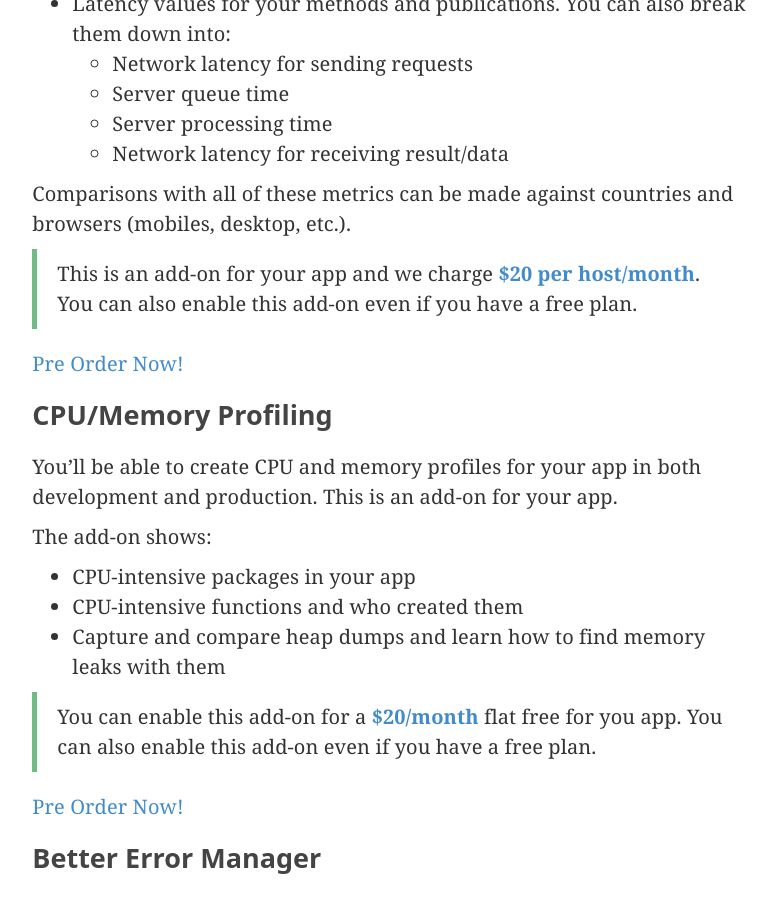
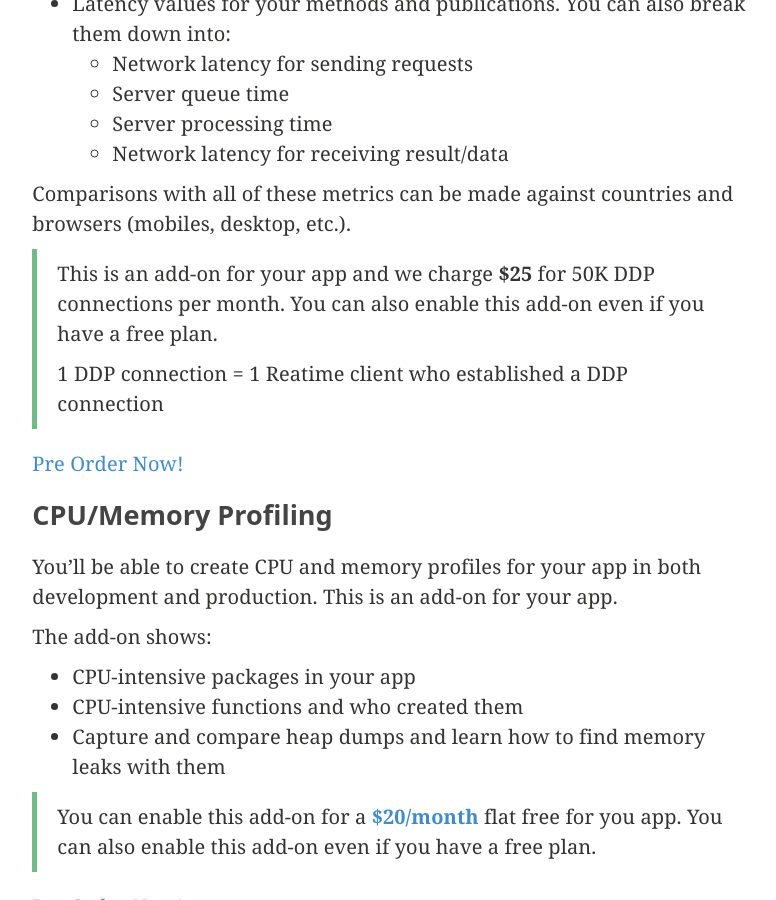
Before and after one commit to kadiraio/kadiraio.github.io, a Jekyll site: the page built from _posts/blog/2014-06-30-what-should-kadira-build-next.md, in a window 1280 px wide and 900 px high, scrolled down 636 px. Shown: the whole window, without its empty margins (196-972 px from the left). Built offline with Jekyll 4.4.1, drawn with Linux system fonts in a browser that asks for light colours; comment, search, counter and statistics services are not loaded.

Commit message:
chnage realtime pricing

```diff
--- a/_posts/blog/2014-06-30-what-should-kadira-build-next.md
+++ b/_posts/blog/2014-06-30-what-should-kadira-build-next.md
@@ -24,7 +24,9 @@ With Real Client Monitoring, you can learn how your app behaves in actual client
 
 Comparisons with all of these metrics can be made against countries and browsers (mobiles, desktop, etc.).
 
-> This is an add-on for your app and we charge [**$20 per host/month**](https://gumroad.com/l/LyDy). You can also enable this add-on even if you have a free plan.
+> This is an add-on for your app and we charge **$25** for 50K DDP connections per month. You can also enable this add-on even if you have a free plan.
+>
+> 1 DDP connection = 1 Reatime client who established a DDP connection
 
 <a href="https://gumroad.com/l/LyDy" class="gumroad-button">Pre Order Now!</a>
 
```
